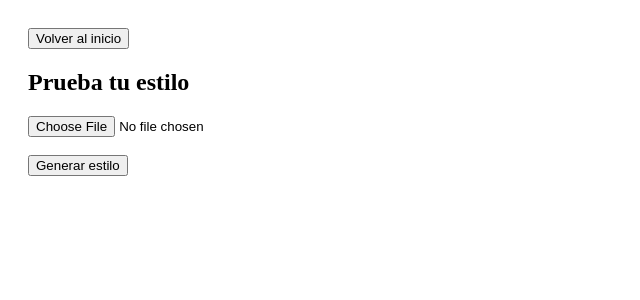
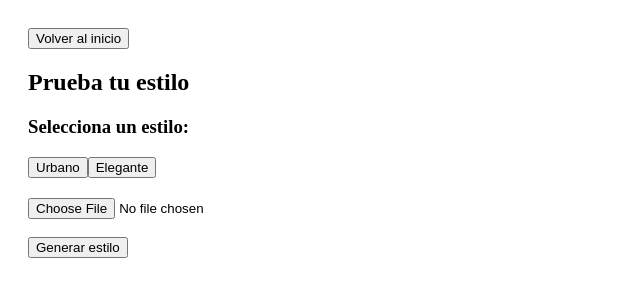
Before and after one commit to radeljfc/estilo-app, a Next.js app: page /probar in a window 1280 px wide. Shown: the top 300 px of the page, without its empty margins (0-640 px from the left). Built offline with nearby package versions, Linux system fonts and the light colour scheme.

Commit message:
ui estilos

```diff
--- a/pages/probar.js
+++ b/pages/probar.js
@@ -83,6 +83,9 @@ export default function Probar() {
   } finally {
     setLoading(false);
   }
+ const cambiarEstilo = (nuevoEstilo) => {
+  router.push(`/probar?estilo=${nuevoEstilo}`);
+};
 };
 
   return (
@@ -91,7 +94,17 @@ export default function Probar() {
   Volver al inicio
 </button>
       <h2>Prueba tu estilo</h2>
+<div style={{ marginBottom: 20 }}>
+  <h3>Selecciona un estilo:</h3>
 
+  <button onClick={() => cambiarEstilo("urbano")}>
+    Urbano
+  </button>
+
+  <button onClick={() => cambiarEstilo("elegante")}>
+    Elegante
+  </button>
+</div>
       <input
         type="file"
         onChange={(e) => handleImage(e.target.files[0])}
```
